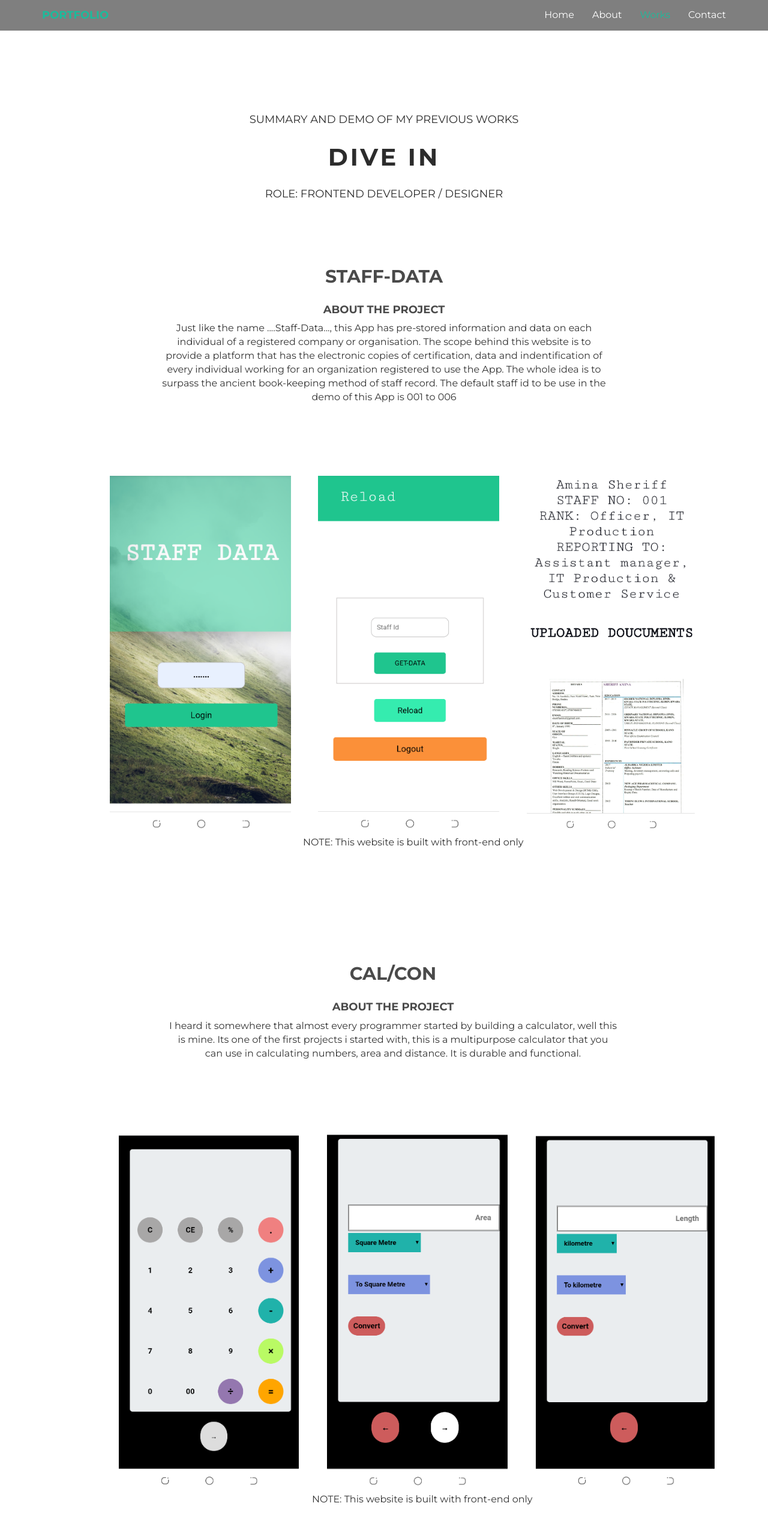
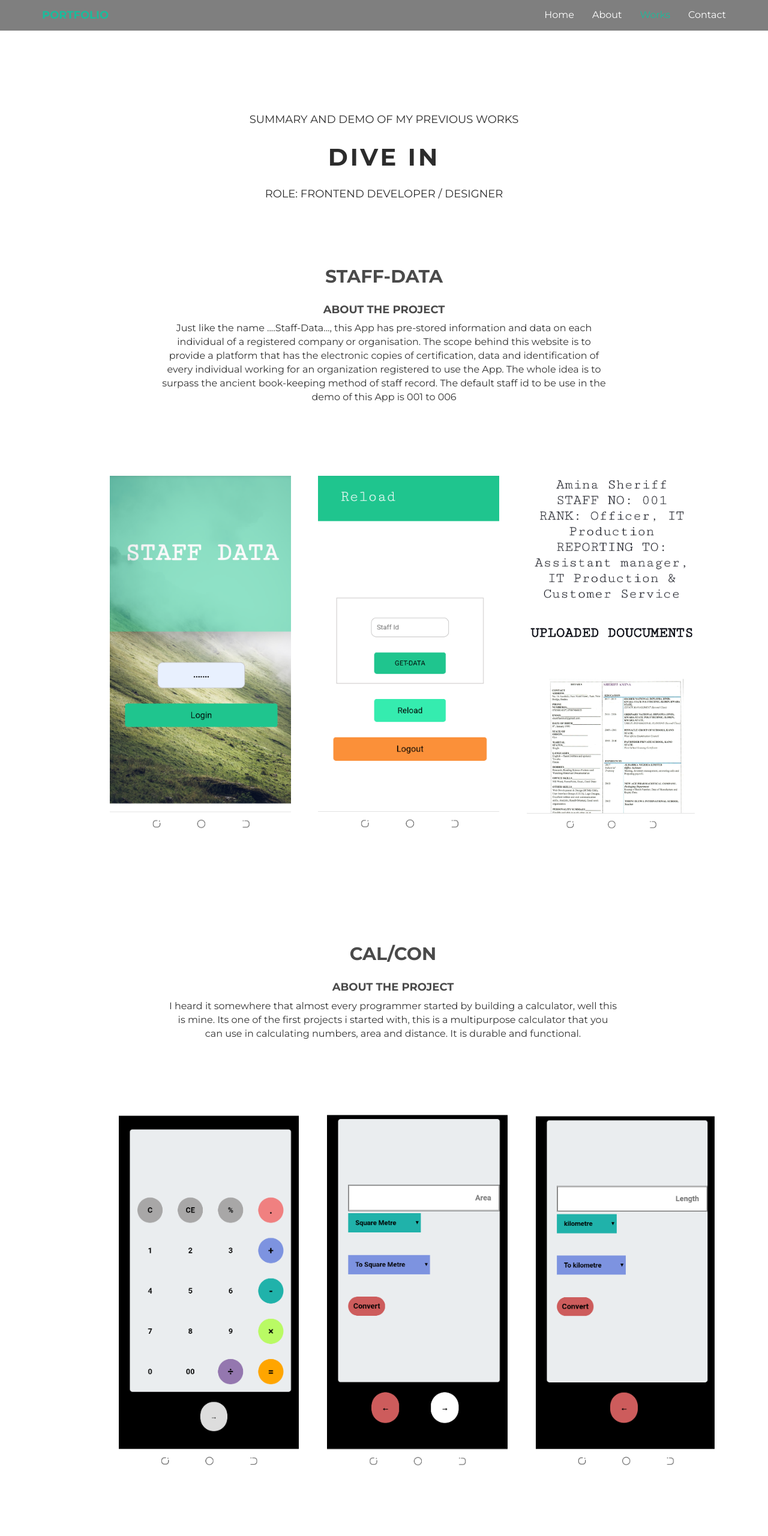
Before and after one commit to amina69/portfolio, a website: page public/works.html in a window 1280 px wide. Shown: the top 2560 px of the page at 60% size. Drawn offline with Linux system fonts and the light colour scheme.

Commit message:
make it better

```diff
--- a/public/works.html
+++ b/public/works.html
@@ -68,7 +68,7 @@
         <p>Just like the name ....Staff-Data..., this App has pre-stored information and data on
           each individual of a registered company or organisation.
           The scope behind this website is to provide a platform that has the electronic copies of certification,
-          data and indentification of every individual working for an organization
+          data and identification of every individual working for an organization
           registered to use the App. The whole idea is to surpass the ancient book-keeping method of
           staff record. The default staff id to be use in the demo of this App is 001 to 006</p>
       </div>
@@ -86,9 +86,6 @@
               <a href="https://amina69.github.io/staff-data/"><img src="img/pr01c.png" class="img-responsive"></a>
           </div>
 
-          <div class="col-lg-8 col-lg-offset-2">
-        <p>NOTE: This website is built with front-end only</p>
-        </div>
         </div>
         </div>
 
@@ -114,9 +111,6 @@
               <a href="https://amina69.github.io/CALCULATOR-CONVERTER-APP/index.html"><img src="img/pr02c.png" class="img-responsive"></a>
           </div>
 
-          <div class="col-lg-8 col-lg-offset-2">
-              <p>NOTE: This website is built with front-end only</p>
-          </div>
       </div>
       </div>
 
@@ -141,10 +135,6 @@
           <div class="col-lg-4 col-md-4 col-sm-4 gallery">
               <a href="https://amina69.github.io/loveCalculator/"><img src="img/pr03c.png" class="img-responsive"></a>
             </div>
-
-        <div class="col-lg-8 col-lg-offset-2">
-        <p>NOTE: This website is built with front-end only</p>
-        </div>
 
       </div>
       </div>
```
Also changed, not shown: public/about.html (+2 -2 lines).
